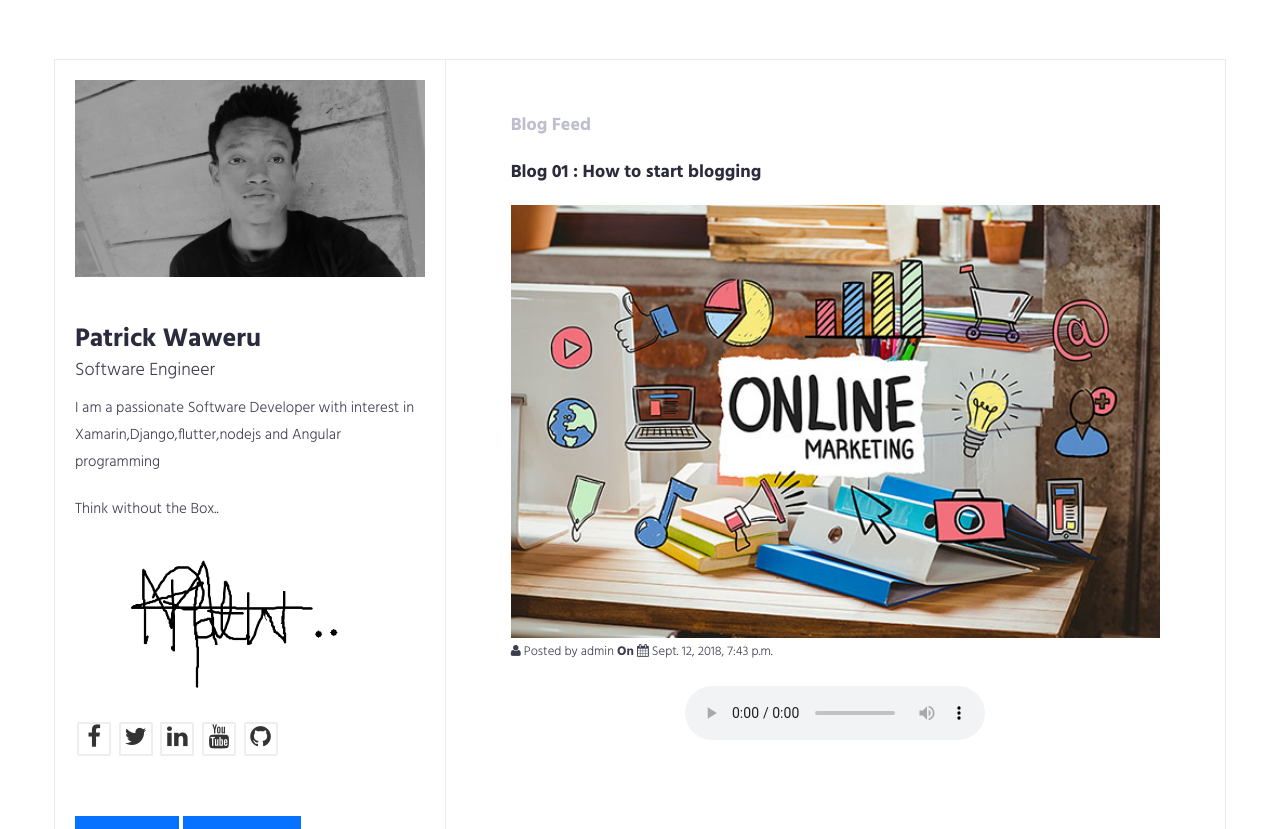
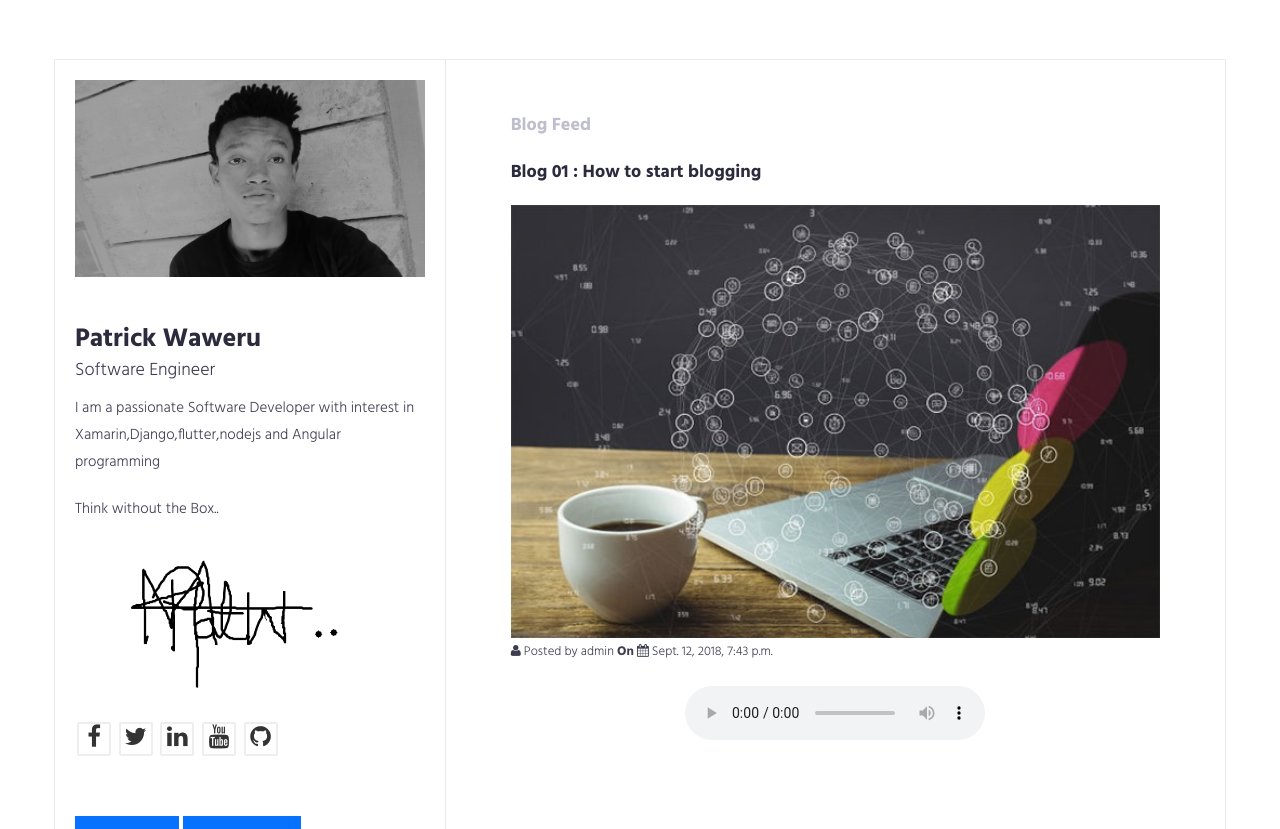
Before and after one commit to Iampato/Portfolio_Django, a Django app: page /blog/ in a window 1280 px wide. Shown: the top 829 px of the page. Run offline with Django 3.2, Linux system fonts and the light colour scheme; data comes from the database, SQL or seed files in the repository; some libraries are stand-ins or nearby versions.

Commit message:
Dsigning the django templates

```diff
--- a/blog/templates/blog/list.html
+++ b/blog/templates/blog/list.html
@@ -14,7 +14,7 @@
             <div class="expertise-item">
                 <h2>{{ post.title }}</h2>
 
-                <img style="width:100%" src="{% static 'img/portfolio-3.jpg' %}" alt=""><br>
+                <img style="width:100%" src="{{ post.image.url }}" alt=""><br>
                 <small> <i class="fa fa-user" aria-hidden="true"></i> Posted by {{ post.author }} <b>On</b>
                     <i class="fa fa-calendar" aria-hidden="true"></i> {{ post.publish }}
                 </small>
```
Also changed, not shown: blog/templates/blog/detail.html (+6 -6 lines).
